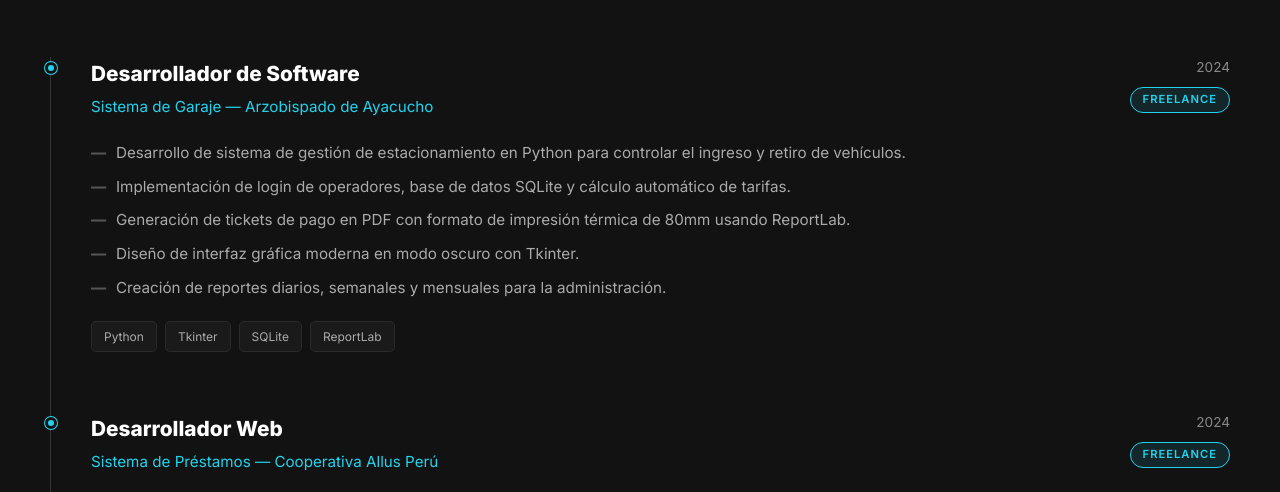
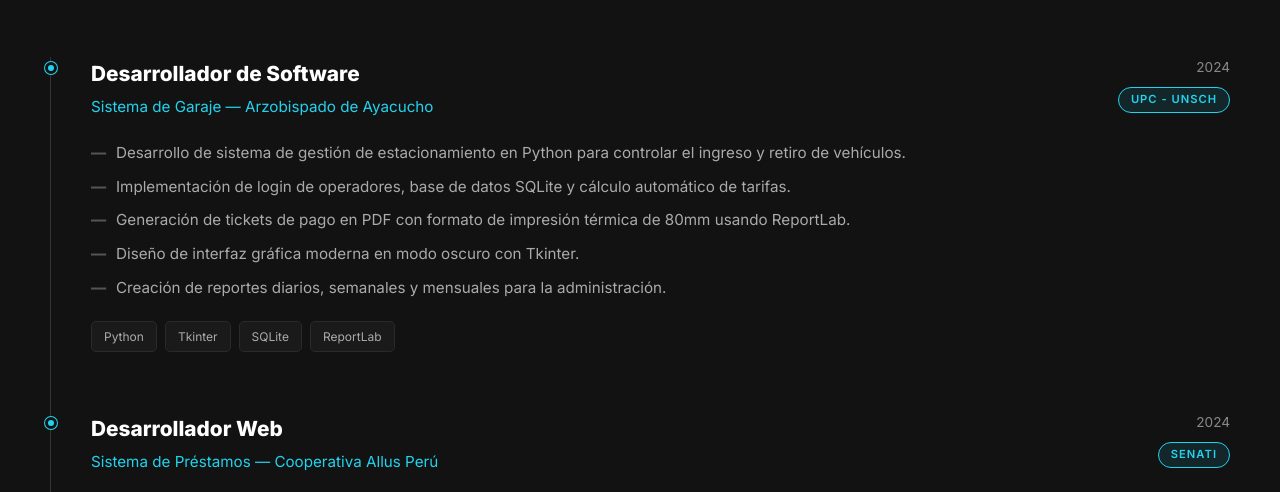
Before and after one commit to frankezcurra/frankezcurra.github.io, a plain HTML site: page index.html in a window 1280 px wide. Shown: the part 4075-4567 px from the top of the page. Drawn offline with Linux system fonts and the light colour scheme.

Commit message:
Corregir nombre en el portafolio

```diff
--- a/index.html
+++ b/index.html
@@ -278,7 +278,7 @@
                             </div>
                             <div class="timeline-fecha">
                                 <span>2024</span>
-                                <span class="badge-actual">Freelance</span>
+                                <span class="badge-actual">UPC - UNSCH</span>
                             </div>
                         </div>
                         <ul class="timeline-tareas">
@@ -307,7 +307,7 @@
                             </div>
                             <div class="timeline-fecha">
                                 <span>2024</span>
-                                <span class="badge-actual">Freelance</span>
+                                <span class="badge-actual">SENATI</span>
                             </div>
                         </div>
                         <ul class="timeline-tareas">
```
